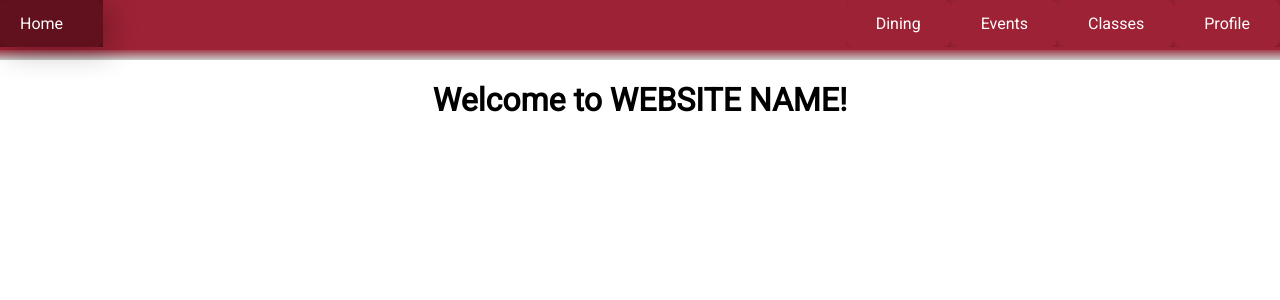
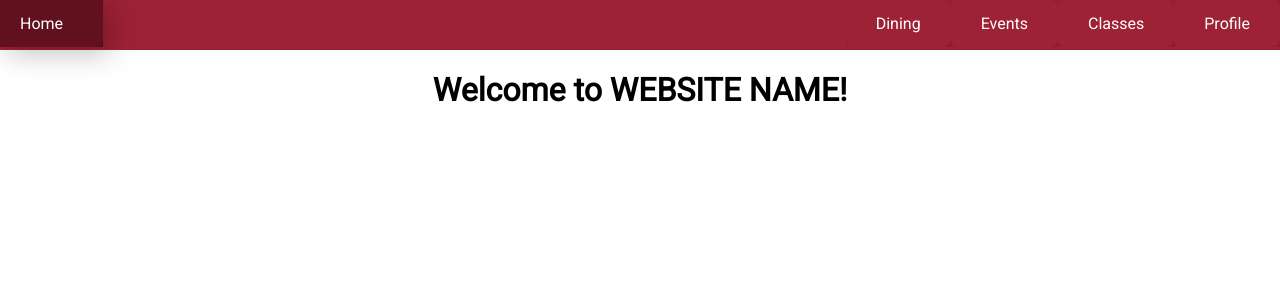
Before and after one commit to Jovan888777/IHTFP-webapp, a React app: page / in a window 1280 px wide. Shown: the top 300 px of the page. Built offline with nearby package versions, Linux system fonts and the light colour scheme; no server answers; the HTML template or start-up script is replaced by a standard one.

Commit message:
some color changes

```diff
--- a/client/src/components/modules/NavBar.css
+++ b/client/src/components/modules/NavBar.css
@@ -23,14 +23,14 @@
 .navigation {
   height: var(--nav-height);
   background: #9d2235;
-  border-image: linear-gradient(#9d2235, #c7c9c7) 50;
-  border-bottom: 10px;
+  border-bottom: 0;
   border-top: 0;
   border-left: 0;
   border-right: 0;
   border-style: solid;
 }
 /* var(--dark-purple) */
+/* border-image: linear-gradient(#9d2235, #c7c9c7) 50 */
 
 /* Navbar container */
 .navbar {
--- a/client/src/components/pages/AddEvent.css
+++ b/client/src/components/pages/AddEvent.css
@@ -1,5 +1,5 @@
 .addCard {
-    background-color: #898d8d;
+    background-color: #c7c9c7;
     display: inline-block;
     border-radius: 10%;
     padding-bottom: 5%;
```
